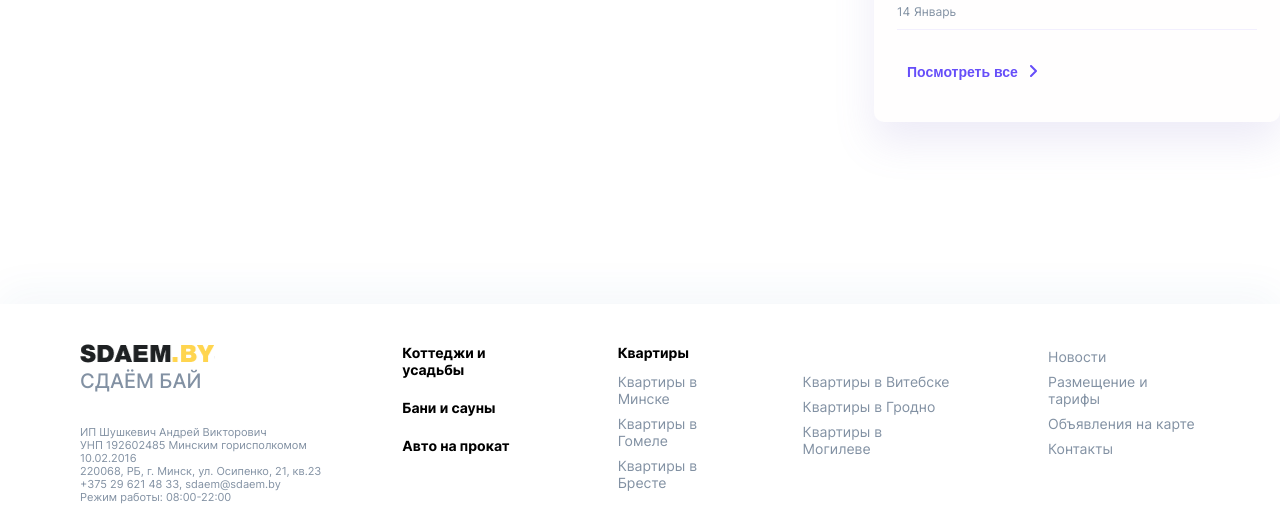
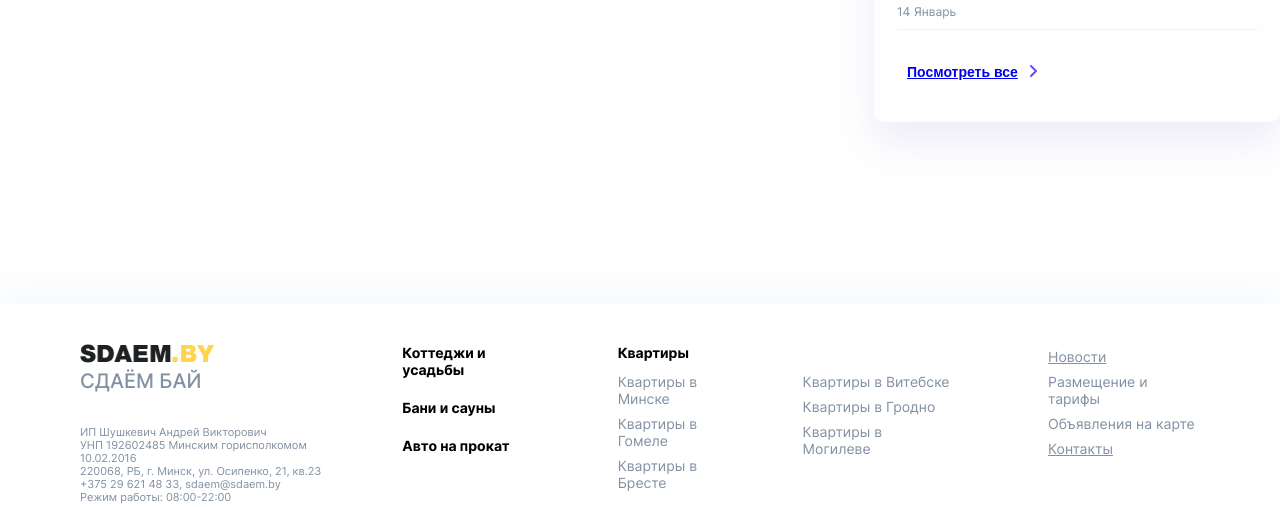
Before and after one commit to DaryaSerikova/ts-react-reduxtoolkit, a React (Create React App) app: page /main in a window 1280 px wide. Shown: the part 3405-3912 px from the top of the page. Built offline with nearby package versions, Linux system fonts and the light colour scheme; the HTML template or start-up script is replaced by a standard one.

Commit message:
Routing: Footer, News, ErrorPage

```diff
--- a/src/components/Footer/Footer.js
+++ b/src/components/Footer/Footer.js
@@ -1,4 +1,5 @@
 import React from 'react';
+import { Link } from "react-router-dom";
 import { ReactComponent as Logo } from '../../assets/img/logo.svg';
 
 import { ReactComponent as NetworkIcon1 } from '../../assets/img/network_icon_1.svg';
@@ -65,10 +66,10 @@ const Footer = () => {
 
 
           <div className={`${cn.column} ${cn.last_column}`}>
-            <div className={cn.item}>Новости</div>
+            <Link to="/newsList" className={cn.item}>Новости</Link>
             <div className={cn.item}>Размещение и тарифы </div>
             <div className={cn.item}>Объявления на карте</div>
-            <div className={cn.item}>Контакты</div>
+            <Link to="/contacts" className={cn.item}>Контакты</Link>
           </div>
         </div>
 
--- a/src/components/News/News.js
+++ b/src/components/News/News.js
@@ -1,4 +1,5 @@
 import React from 'react';
+import { Link } from "react-router-dom";
 import OneNews from '../OneNews/OneNews';
 import { OneNewsInfo } from '../OneNews/OneNewsInfo';
 import { ReactComponent as ArrowRightIcon } from "../../assets/img/arrow_right.svg";
@@ -18,7 +19,7 @@ const News = () => {
         <div className={cn.title_news}>Новости</div>
         {news}
         <button className={cn.view_all}>
-          <div className={cn.news_btn_text}>Посмотреть все</div>
+          <Link to="/newsList" className={cn.news_btn_text}>Посмотреть все</Link>
           <div className={cn.news_btn_icon}>
             <ArrowRightIcon />
           </div>
--- a/src/pages/Error404Page/Error404Page.js
+++ b/src/pages/Error404Page/Error404Page.js
@@ -1,9 +1,13 @@
 import React from 'react';
+import { Link } from "react-router-dom";
+import { PurpleBackground } from '../../components/PurpleBackground/PurpleBackground';
 import { ReactComponent as HomeRun } from "../../assets/img/home_run_2.svg"
 import { ReactComponent as YellowDots } from '../../assets/img/onenews_yellow_dots.svg';
 import background from "../../assets/img/error404_background.png";
 import cn from "./Error404Page.module.scss";
-import { PurpleBackground } from '../../components/PurpleBackground/PurpleBackground';
+
+
+
 
 const Error404Page = () => {
   return (
@@ -34,7 +38,7 @@ const Error404Page = () => {
               <div className={cn.btn_icon}>
                 <HomeRun />
               </div>
-              <div className={cn.btn_text}>Вернуться на главную</div>
+              <Link to="/main" className={cn.btn_text}>Вернуться на главную</Link>
             </button>
           </div>
 
```
